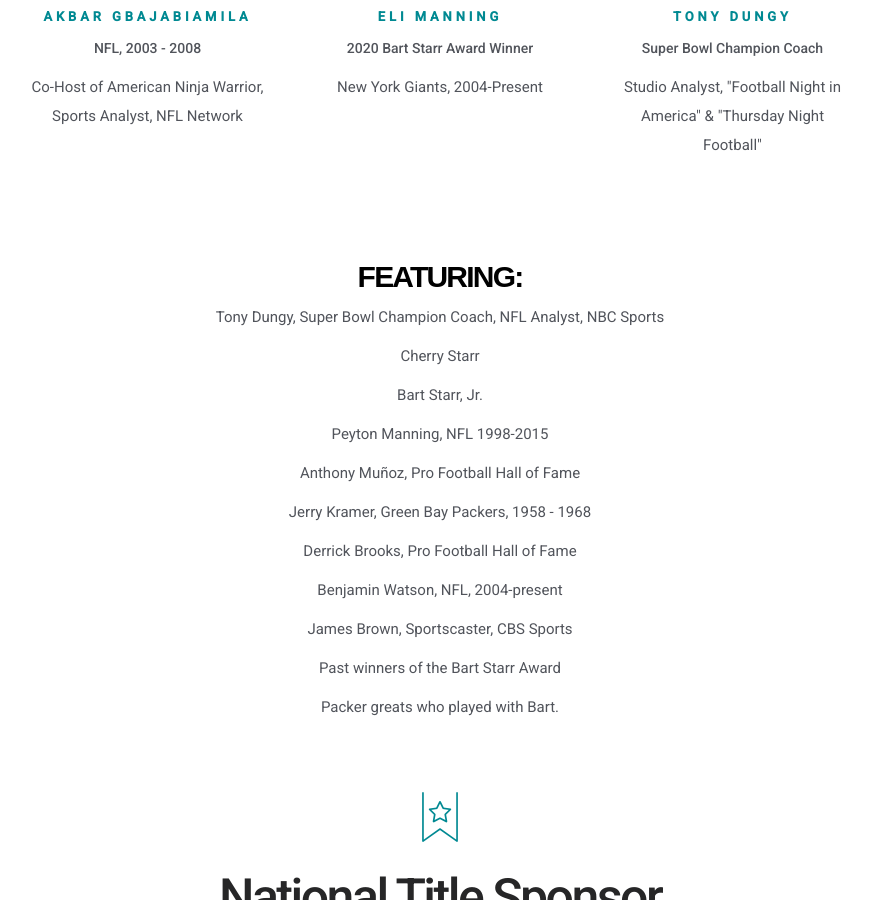
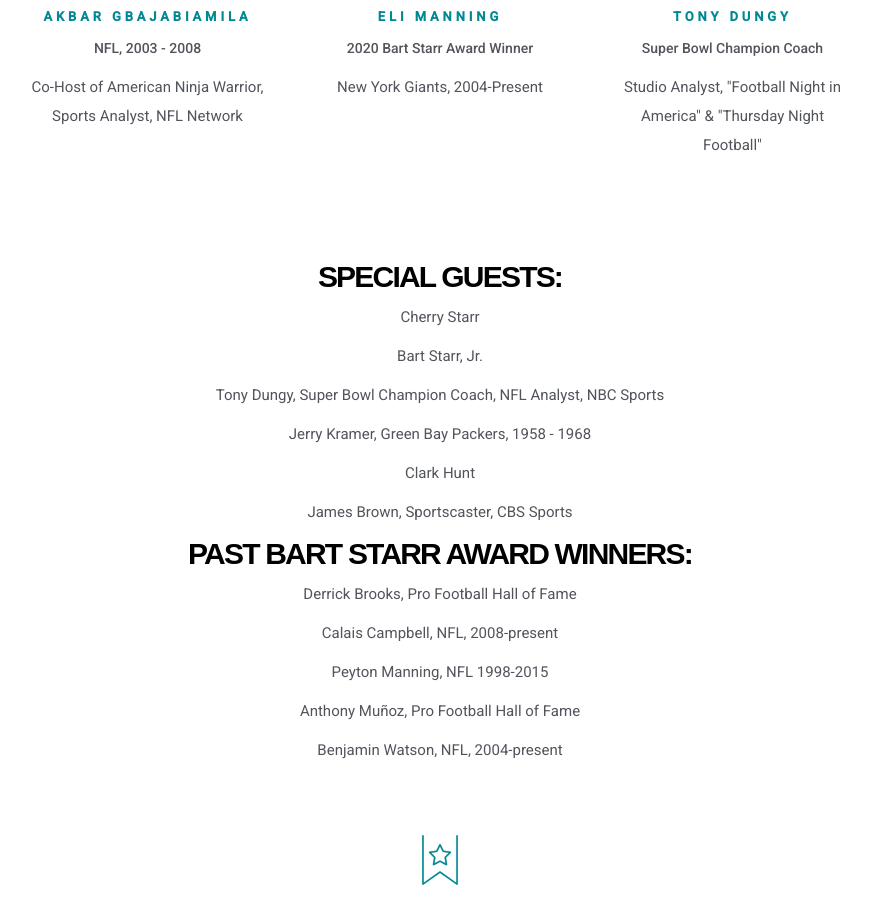
Before and after one commit to AIAUSA/Superbowl, a Jekyll site: the page built from index.md, in a window 1280 px wide and 900 px high, scrolled down 3506 px. Shown: the whole window, without its empty margins (200-1071 px from the left). Built offline with Jekyll 4.4.1, drawn with Linux system fonts in a browser that asks for light colours; some web fonts are replaced; comment, search, counter and statistics services are not loaded.

Commit message:
Update from Forestry.io Kayla Jenerette updated index.md

```diff
--- a/index.md
+++ b/index.md
@@ -60,29 +60,31 @@
 - template: centered-text
   block: centered-text
   content: |-
-    ##### FEATURING:
-
-    Tony Dungy, Super Bowl Champion Coach, NFL Analyst, NBC Sports
+    ##### SPECIAL GUESTS:
 
     Cherry Starr
 
     Bart Starr, Jr.
 
+    Tony Dungy, Super Bowl Champion Coach, NFL Analyst, NBC Sports
+
+    Jerry Kramer, Green Bay Packers, 1958 - 1968
+
+    Clark Hunt
+
+    James Brown, Sportscaster, CBS Sports
+
+    ##### PAST BART STARR AWARD WINNERS:
+
+    Derrick Brooks, Pro Football Hall of Fame
+
+    Calais Campbell, NFL, 2008-present
+
     Peyton Manning, NFL 1998-2015
 
     Anthony Muñoz, Pro Football Hall of Fame
 
-    Jerry Kramer, Green Bay Packers, 1958 - 1968
-
-    Derrick Brooks, Pro Football Hall of Fame
-
     Benjamin Watson, NFL, 2004-present
-
-    James Brown, Sportscaster, CBS Sports
-
-    Past winners of the Bart Starr Award
-
-    Packer greats who played with Bart.
 - template: sponsors
   block: sponsors
 - template: tickets
```
